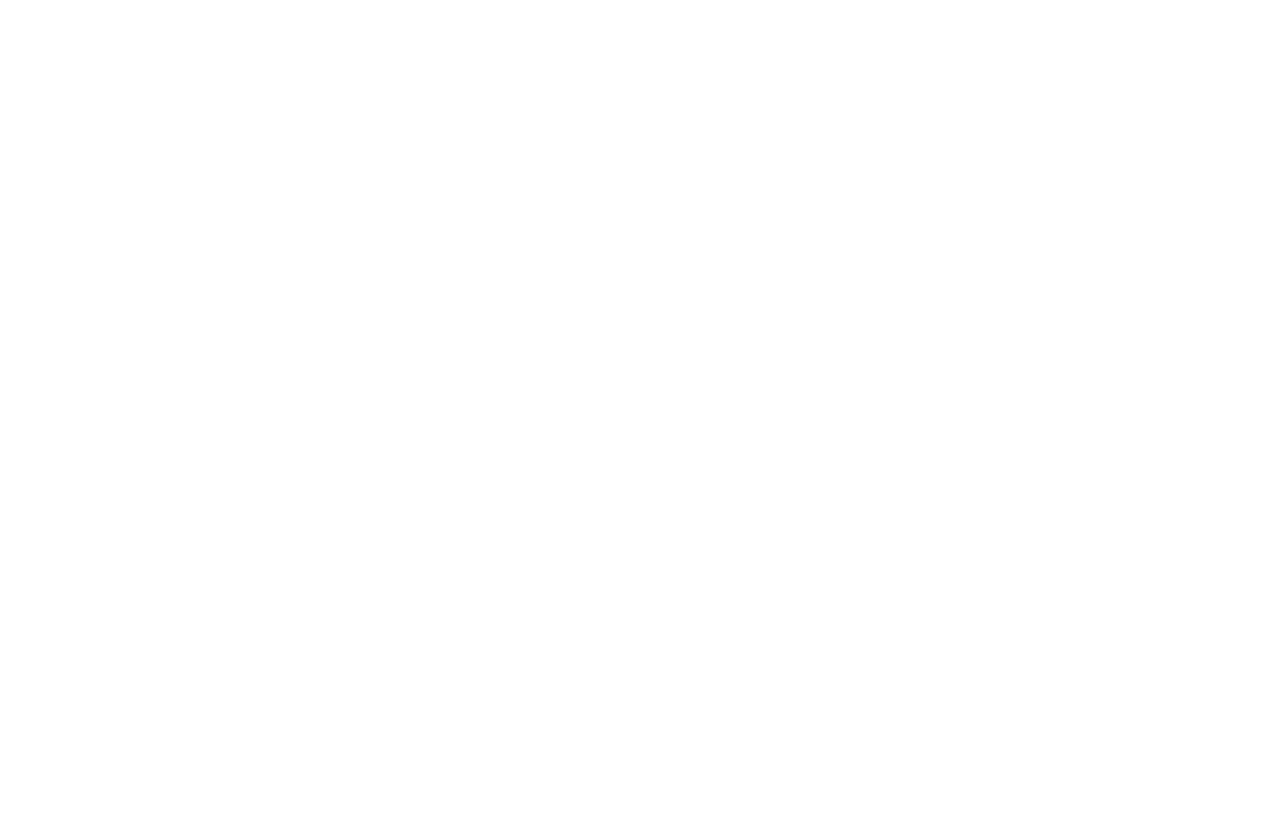
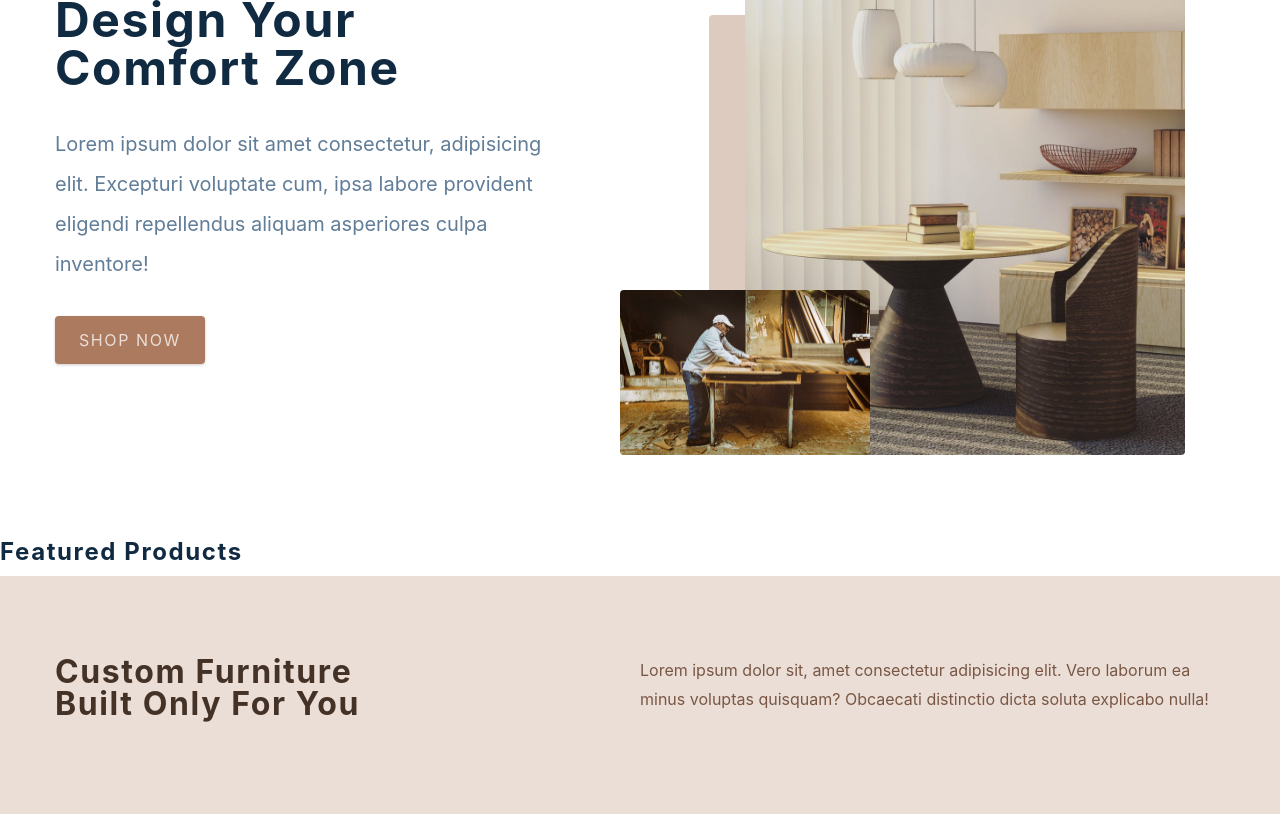
Before and after one commit to al1yew/ecom-react, a React (Create React App) app: page / in a window 1280 px wide. Shown: the part 260-1074 px from the top of the page. Before the commit the page ends 800 px from the top, so only its background shows below. Built offline with nearby package versions, Linux system fonts and the light colour scheme; the HTML template or start-up script is replaced by a standard one.

Commit message:
finishing home page

```diff
--- a/src/components/Contact.js
+++ b/src/components/Contact.js
@@ -2,7 +2,17 @@
 import styled from 'styled-components'
 
 const Contact = () => {
-  return <h4>contact section</h4>
+  return <Wrapper className='section-center'>
+    <h3>Join our newsletter and 20% off</h3>
+    <div className="content">
+      <p>Lorem ipsum dolor sit, amet consectetur adipisicing elit. Facere fugit id cum, possimus minima adipisci nisi quisquam in labore recusandae.</p>
+      <form className="contact-form">
+        <input type="email" className='form-input' placeholder='enter email' />
+        <button type="submit" className='submit-btn'>subscribe</button>
+      </form>
+    </div>
+  </Wrapper>
+
 }
 const Wrapper = styled.section`
   padding: 5rem 0;
--- a/src/components/Hero.js
+++ b/src/components/Hero.js
@@ -5,7 +5,19 @@
 import heroBcg2 from '../assets/hero-bcg-2.jpeg'
 
 const Hero = () => {
-  return <h4>hero</h4>
+  return <Wrapper className='section-center'>
+    <article className='content'>
+      <h1>design your <br /> comfort zone</h1>
+      <p>
+        Lorem ipsum dolor sit amet consectetur, adipisicing elit. Excepturi voluptate cum, ipsa labore provident eligendi repellendus aliquam asperiores culpa inventore!
+      </p>
+      <Link to="/products" className='btn hero-btn'>shop now</Link>
+    </article>
+    <article className="img-container">
+      <img src={heroBcg} className='main-img' alt="nice table" />
+      <img src={heroBcg2} className='accent-img' alt="nice table" />
+    </article>
+  </Wrapper>
 }
 
 const Wrapper = styled.section`
--- a/src/components/Services.js
+++ b/src/components/Services.js
@@ -3,7 +3,26 @@
 import { services } from '../utils/constants'
 
 const Services = () => {
-  return <h4>services </h4>
+  return <Wrapper>
+    <div className="section-center">
+      <article className="header">
+        <h3>custom furniture <br />
+          built only for you</h3>
+        <p>Lorem ipsum dolor sit, amet consectetur adipisicing elit. Vero laborum ea minus voluptas quisquam? Obcaecati distinctio dicta soluta explicabo nulla!</p>
+      </article>
+      <div className="services-center">
+        {services.map(s => {
+          const { id, icon, title, text } = s
+
+          return <article className='service' key={id}>
+            <span className="icon">{icon}</span>
+            <h4>{title}</h4>
+            <p>{text}</p>
+          </article>
+        })}
+      </div>
+    </div>
+  </Wrapper>
 }
 
 const Wrapper = styled.section`
--- a/src/pages/AboutPage.js
+++ b/src/pages/AboutPage.js
@@ -15,7 +15,7 @@
 
         </div>
         <p>
-          Lorem ipsum dolor, sit amet consectetur adipisicing elit. Dolorum, quos, in fugiat itaque distinctio neque, aut qui magni doloribus veniam odit cupiditate. Necessitatibus nulla voluptate, molestias veniam quia illo. Id.
+          Lorem ipsum dolor sit amet consectetur adipisicing elit. Beatae officia placeat fuga adipisci, aliquam eaque enim iste perferendis dolores quia voluptates alias! Earum est doloribus reprehenderit? Et aliquid soluta totam explicabo sed accusamus quod obcaecati.
         </p>
       </article>
     </Wrapper>
--- a/src/pages/HomePage.js
+++ b/src/pages/HomePage.js
@@ -1,7 +1,15 @@
 import React from 'react'
 import { FeaturedProducts, Hero, Services, Contact } from '../components'
+
+
+
 const HomePage = () => {
-  return <h4>home page</h4>
+  return <main>
+    <Hero />
+    <FeaturedProducts />
+    <Services />
+    <Contact />
+  </main>
 }
 
 export default HomePage
```
